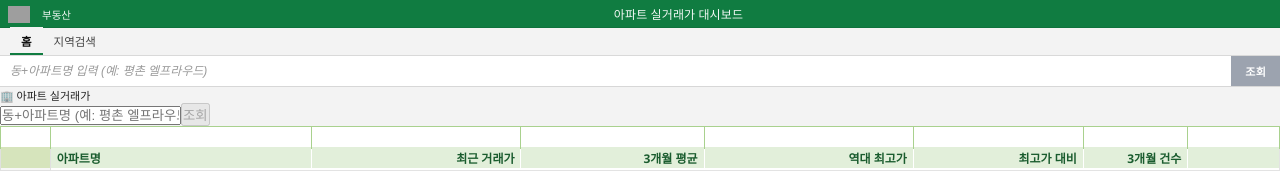
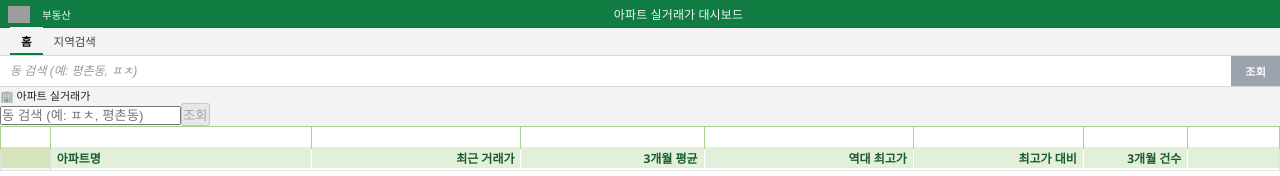
Before and after one commit to snh1357-ctrl/boodongsan, a React (Vite) app: page / in a window 1280 px wide. Shown: the top 176 px of the page. Built offline with nearby package versions, Linux system fonts and the light colour scheme; grey boxes are pictures that could not be loaded.

Commit message:
feat: 아파트명 API 실시간 조회 + 초성 검색 (동 선택 후 아파트명 자동완성)

```diff
--- a/src/components/SearchBar.tsx
+++ b/src/components/SearchBar.tsx
@@ -1,5 +1,4 @@
 // src/components/SearchBar.tsx
-// Smart single-input search: "평촌 엘프라우드" → splits tokens, matches 동, rest = aptName
 import { useState, useEffect, useRef } from 'react'
 import type { BjdongEntry } from '../types'
 
@@ -7,11 +6,6 @@ interface Props {
   bjdong: BjdongEntry[]
   onSearch: (dongCode: string, aptName: string) => void
   loading: boolean
-}
-
-interface Suggestion {
-  entry: BjdongEntry
-  aptName: string // remaining tokens after removing matched location word
 }
 
 const CHOSUNG = ['ㄱ','ㄲ','ㄴ','ㄷ','ㄸ','ㄹ','ㅁ','ㅂ','ㅃ','ㅅ','ㅆ','ㅇ','ㅈ','ㅉ','ㅊ','ㅋ','ㅌ','ㅍ','ㅎ']
@@ -24,146 +18,186 @@ function toChosung(str: string): string {
   }).join('')
 }
 
-function matchesTok(target: string, tok: string): boolean {
-  if (target.includes(tok)) return true
-  // 초성 검색: tok이 전부 초성 자모일 때
-  const isChosung = [...tok].every(c => CHOSUNG.includes(c))
-  if (isChosung) return toChosung(target).includes(tok)
+function matches(target: string, q: string): boolean {
+  if (target.includes(q)) return true
+  const isChosung = [...q].every(c => CHOSUNG.includes(c))
+  if (isChosung) return toChosung(target).includes(q)
   return false
 }
 
-function buildSuggestions(query: string, bjdong: BjdongEntry[]): Suggestion[] {
+function getDongSuggestions(query: string, bjdong: BjdongEntry[]) {
   const q = query.trim()
   if (!q) return []
+  return bjdong.filter(e => matches(e.emdNm, q) || matches(e.sigunguNm + ' ' + e.emdNm, q)).slice(0, 8)
+}
 
-  const tokens = q.split(/\s+/)
-  const seen = new Set<string>()
-  const results: Suggestion[] = []
+function getAptSuggestions(query: string, aptList: string[]): string[] {
+  const q = query.trim()
+  if (!q) return aptList.slice(0, 8)
+  return aptList.filter(name => matches(name, q)).slice(0, 8)
+}
 
-  // Try each token as a potential location match
-  for (let i = 0; i < tokens.length; i++) {
-    const tok = tokens[i]
-    if (tok.length < 1) continue
-    const matches = bjdong.filter(e => matchesTok(e.emdNm, tok) || matchesTok(e.fullNm, tok))
-    for (const entry of matches) {
-      if (seen.has(entry.fullNm)) continue
-      seen.add(entry.fullNm)
-      const aptName = tokens.filter((_, j) => j !== i).join(' ')
-      results.push({ entry, aptName })
-      if (results.length >= 8) return results
+export function SearchBar({ bjdong, onSearch, loading }: Props) {
+  // Phase 1: dong selection
+  const [dongQuery, setDongQuery] = useState('')
+  const [selectedDong, setSelectedDong] = useState<BjdongEntry | null>(null)
+  const [dongSuggestions, setDongSuggestions] = useState<BjdongEntry[]>([])
+
+  // Phase 2: apt name selection
+  const [aptQuery, setAptQuery] = useState('')
+  const [aptList, setAptList] = useState<string[]>([])
+  const [aptLoading, setAptLoading] = useState(false)
+  const [aptSuggestions, setAptSuggestions] = useState<string[]>([])
+
+  const [activeIdx, setActiveIdx] = useState(-1)
+  const aptInputRef = useRef<HTMLInputElement>(null)
+  const dongInputRef = useRef<HTMLInputElement>(null)
+
+  // Update dong suggestions as user types
+  useEffect(() => {
+    if (selectedDong) { setDongSuggestions([]); return }
+    setDongSuggestions(getDongSuggestions(dongQuery, bjdong))
+    setActiveIdx(-1)
+  }, [dongQuery, bjdong, selectedDong])
+
+  // Fetch apt list when dong is selected
+  useEffect(() => {
+    if (!selectedDong) { setAptList([]); return }
+    setAptLoading(true)
+    fetch(`/api/apt-list?dongCode=${selectedDong.code}`)
+      .then(r => r.json())
+      .then((names: string[]) => { setAptList(names); setAptLoading(false) })
+      .catch(() => setAptLoading(false))
+  }, [selectedDong])
+
+  // Update apt suggestions as user types
+  useEffect(() => {
+    if (!selectedDong) return
+    setAptSuggestions(getAptSuggestions(aptQuery, aptList))
+    setActiveIdx(-1)
+  }, [aptQuery, aptList, selectedDong])
+
+  const selectDong = (entry: BjdongEntry) => {
+    setSelectedDong(entry)
+    setDongQuery('')
+    setDongSuggestions([])
+    setAptQuery('')
+    setActiveIdx(-1)
+    setTimeout(() => aptInputRef.current?.focus(), 50)
+  }
+
+  const clearDong = () => {
+    setSelectedDong(null)
+    setDongQuery('')
+    setAptQuery('')
+    setAptList([])
+    setAptSuggestions([])
+    setTimeout(() => dongInputRef.current?.focus(), 50)
+  }
+
+  const selectApt = (name: string) => {
+    setAptQuery(name)
+    setAptSuggestions([])
+    setActiveIdx(-1)
+    if (selectedDong) onSearch(selectedDong.code, name)
+  }
+
+  const handleSubmit = () => {
+    if (!selectedDong || !aptQuery.trim()) return
+    onSearch(selectedDong.code, aptQuery.trim())
+  }
+
+  // Keyboard nav — shared for both dropdowns
+  const activeSuggestions: string[] = selectedDong
+    ? aptSuggestions.map(s => s)
+    : dongSuggestions.map(e => e.fullNm)
+
+  const handleDongKeyDown = (e: React.KeyboardEvent) => {
+    if (dongSuggestions.length > 0) {
+      if (e.key === 'ArrowDown') { e.preventDefault(); setActiveIdx(i => Math.min(i + 1, dongSuggestions.length - 1)) }
+      else if (e.key === 'ArrowUp') { e.preventDefault(); setActiveIdx(i => Math.max(i - 1, -1)) }
+      else if (e.key === 'Enter' && activeIdx >= 0) { e.preventDefault(); selectDong(dongSuggestions[activeIdx]) }
     }
   }
 
-  // fallback: match full query against fullNm
-  if (results.length === 0) {
-    const matches = bjdong.filter(e => matchesTok(e.fullNm, q) || matchesTok(e.emdNm, q))
-    for (const entry of matches.slice(0, 8)) {
-      results.push({ entry, aptName: '' })
-    }
+  const handleAptKeyDown = (e: React.KeyboardEvent) => {
+    if (aptSuggestions.length > 0) {
+      if (e.key === 'ArrowDown') { e.preventDefault(); setActiveIdx(i => Math.min(i + 1, aptSuggestions.length - 1)) }
+      else if (e.key === 'ArrowUp') { e.preventDefault(); setActiveIdx(i => Math.max(i - 1, -1)) }
+      else if (e.key === 'Enter' && activeIdx >= 0) { e.preventDefault(); selectApt(aptSuggestions[activeIdx]) }
+      else if (e.key === 'Enter') handleSubmit()
+    } else if (e.key === 'Enter') handleSubmit()
   }
 
-  return results
+  const chipStyle: React.CSSProperties = {
+    display: 'inline-flex', alignItems: 'center', gap: 3,
+    background: '#e8f5e9', border: '1px solid #4caf50', borderRadius: 3,
+    padding: '2px 7px', fontSize: 12, whiteSpace: 'nowrap', flexShrink: 0, marginLeft: 6,
   }
-
-export function SearchBar({ bjdong, onSearch, loading }: Props) {
-  const [query, setQuery] = useState('')
-  const [suggestions, setSuggestions] = useState<Suggestion[]>([])
-  const [selected, setSelected] = useState<{ entry: BjdongEntry; aptName: string } | null>(null)
-  const [activeIdx, setActiveIdx] = useState(-1)
-  const inputRef = useRef<HTMLInputElement>(null)
-
-  useEffect(() => {
-    if (selected) { setSuggestions([]); return }
-    setSuggestions(buildSuggestions(query, bjdong))
-    setActiveIdx(-1)
-  }, [query, bjdong, selected])
-
-  const handleSelect = (s: Suggestion) => {
-    setSelected(s)
-    setQuery(s.aptName || '')
-    setSuggestions([])
-    setActiveIdx(-1)
-    setTimeout(() => inputRef.current?.focus(), 0)
-  }
-
-  const handleSubmit = () => {
-    if (!selected) return
-    const aptName = query.trim()
-    if (!aptName) return
-    onSearch(selected.entry.code, aptName)
-  }
-
-  const handleKeyDown = (e: React.KeyboardEvent) => {
-    if (suggestions.length > 0) {
-      if (e.key === 'ArrowDown') { e.preventDefault(); setActiveIdx(i => Math.min(i + 1, suggestions.length - 1)) }
-      else if (e.key === 'ArrowUp') { e.preventDefault(); setActiveIdx(i => Math.max(i - 1, -1)) }
-      else if (e.key === 'Enter' && activeIdx >= 0) { e.preventDefault(); handleSelect(suggestions[activeIdx]) }
-      else if (e.key === 'Enter') handleSubmit()
-    } else {
-      if (e.key === 'Enter') handleSubmit()
-    }
-  }
-
-  const clearSelected = () => {
-    setSelected(null)
-    setQuery('')
-    setSuggestions([])
-    setTimeout(() => inputRef.current?.focus(), 0)
-  }
-
-  const placeholder = selected
-    ? `아파트명 입력 (예: 엘프라우드)`
-    : `동+아파트명 입력 (예: 평촌 엘프라우드)`
 
   return (
     <>
       {/* 데스크톱: Formula Bar */}
       <div className="xl-fbar">
-        <div style={{ display: 'flex', alignItems: 'center', flex: 1, position: 'relative' }}>
-          {selected && (
-            <span style={{
-              display: 'flex', alignItems: 'center', gap: 4,
-              background: '#e8f5e9', border: '1px solid #4caf50', borderRadius: 3,
-              padding: '2px 6px', marginLeft: 6, marginRight: 4,
-              fontSize: 12, whiteSpace: 'nowrap', flexShrink: 0
-            }}>
-              {selected.entry.emdNm}
-              <button
-                onClick={clearSelected}
-                style={{ background: 'none', border: 'none', cursor: 'pointer', padding: 0, marginLeft: 2, lineHeight: 1, color: '#555', fontSize: 13 }}
-                title="지역 변경"
-              >×</button>
-            </span>
-          )}
+        <div style={{ display: 'flex', alignItems: 'center', flex: 1, position: 'relative', overflow: 'visible' }}>
+
+          {/* Phase 1: 동 검색 */}
+          {!selectedDong ? (
+            <>
               <input
-            ref={inputRef}
+                ref={dongInputRef}
                 className="xl-finput"
-            placeholder={placeholder}
-            value={query}
-            onChange={e => { setQuery(e.target.value); if (selected) setSelected(null) }}
-            onKeyDown={handleKeyDown}
+                placeholder="동 검색 (예: 평촌동, ㅍㅊ)"
+                value={dongQuery}
+                onChange={e => setDongQuery(e.target.value)}
+                onKeyDown={handleDongKeyDown}
                 style={{ flex: 1 }}
               />
-          {suggestions.length > 0 && (
-            <div className="autocomplete-list" style={{ position: 'absolute', top: '100%', left: 0, zIndex: 100, width: 320 }}>
-              {suggestions.map((s, i) => (
-                <div
-                  key={s.entry.fullNm}
-                  className={`autocomplete-item${i === activeIdx ? ' active' : ''}`}
-                  onClick={() => handleSelect(s)}
-                >
-                  <span className="ac-symbol">{s.entry.emdNm}</span>
-                  <span className="ac-name">{s.entry.sidoNm} {s.entry.sigunguNm}</span>
-                  {s.aptName && <span style={{ marginLeft: 6, color: '#888', fontSize: 11 }}>→ "{s.aptName}"</span>}
+              {dongSuggestions.length > 0 && (
+                <div className="autocomplete-list" style={{ position: 'absolute', top: '100%', left: 0, zIndex: 100, width: 300 }}>
+                  {dongSuggestions.map((e, i) => (
+                    <div key={e.fullNm} className={`autocomplete-item${i === activeIdx ? ' active' : ''}`} onClick={() => selectDong(e)}>
+                      <span className="ac-symbol">{e.emdNm}</span>
+                      <span className="ac-name">{e.sidoNm} {e.sigunguNm}</span>
                     </div>
                   ))}
                 </div>
               )}
+            </>
+          ) : (
+            <>
+              {/* Phase 2: 동 선택됨 → 아파트명 입력 */}
+              <span style={chipStyle}>
+                {selectedDong.emdNm}
+                <button onClick={clearDong} style={{ background: 'none', border: 'none', cursor: 'pointer', padding: 0, color: '#555', fontSize: 14, lineHeight: 1 }}>×</button>
+              </span>
+              <input
+                ref={aptInputRef}
+                className="xl-finput"
+                placeholder={aptLoading ? '아파트 목록 불러오는 중…' : '아파트명 또는 초성 (예: ㅇㄹㅍ)'}
+                value={aptQuery}
+                onChange={e => setAptQuery(e.target.value)}
+                onKeyDown={handleAptKeyDown}
+                style={{ flex: 1 }}
+                disabled={aptLoading}
+              />
+              {aptSuggestions.length > 0 && (
+                <div className="autocomplete-list" style={{ position: 'absolute', top: '100%', left: 0, zIndex: 100, width: 320 }}>
+                  {aptSuggestions.map((name, i) => (
+                    <div key={name} className={`autocomplete-item${i === activeIdx ? ' active' : ''}`} onClick={() => selectApt(name)}>
+                      <span className="ac-symbol">{name}</span>
                     </div>
+                  ))}
+                </div>
+              )}
+            </>
+          )}
+        </div>
+
         <button
           className="xl-addbtn"
           onClick={handleSubmit}
-          disabled={!selected || !query.trim() || loading}
+          disabled={!selectedDong || !aptQuery.trim() || loading || aptLoading}
         >
           {loading ? '조회중…' : '조회'}
         </button>
@@ -175,32 +209,48 @@ export function SearchBar({ bjdong, onSearch, loading }: Props) {
           <span className="mob-title">🏢 아파트 실거래가</span>
         </div>
         <div className="mob-row2">
-          {selected && (
-            <span style={{ background: '#e8f5e9', border: '1px solid #4caf50', borderRadius: 3, padding: '2px 5px', fontSize: 11, whiteSpace: 'nowrap' }}>
-              {selected.entry.emdNm}
-              <button onClick={clearSelected} style={{ background: 'none', border: 'none', cursor: 'pointer', padding: '0 0 0 3px', color: '#555' }}>×</button>
+          {!selectedDong ? (
+            <input
+              placeholder="동 검색 (예: ㅍㅊ, 평촌동)"
+              value={dongQuery}
+              onChange={e => setDongQuery(e.target.value)}
+              onKeyDown={handleDongKeyDown}
+            />
+          ) : (
+            <>
+              <span style={{ ...chipStyle, fontSize: 11, marginLeft: 0 }}>
+                {selectedDong.emdNm}
+                <button onClick={clearDong} style={{ background: 'none', border: 'none', cursor: 'pointer', padding: 0, color: '#555' }}>×</button>
               </span>
+              <input
+                placeholder={aptLoading ? '불러오는 중…' : '아파트명 (ㄱㄴㄷ 초성 가능)'}
+                value={aptQuery}
+                onChange={e => setAptQuery(e.target.value)}
+                onKeyDown={handleAptKeyDown}
+                disabled={aptLoading}
+              />
+            </>
           )}
-          <input
-            placeholder={selected ? '아파트명' : '동+아파트명 (예: 평촌 엘프라우드)'}
-            value={query}
-            onChange={e => { setQuery(e.target.value); if (selected) setSelected(null) }}
-            onKeyDown={handleKeyDown}
-          />
-          <button className="mob-addbtn" onClick={handleSubmit} disabled={!selected || !query.trim() || loading}>
+          <button className="mob-addbtn" onClick={handleSubmit} disabled={!selectedDong || !aptQuery.trim() || loading}>
             {loading ? '…' : '조회'}
           </button>
         </div>
-        {suggestions.length > 0 && (
+
+        {/* 모바일 드롭다운 */}
+        {!selectedDong && dongSuggestions.length > 0 && (
           <div style={{ background: '#fff', border: '1px solid #ccc', borderTop: 'none' }}>
-            {suggestions.map((s, i) => (
-              <div
-                key={s.entry.fullNm}
-                style={{ padding: '6px 10px', cursor: 'pointer', background: i === activeIdx ? '#f0f7f0' : 'transparent', fontSize: 13 }}
-                onClick={() => handleSelect(s)}
-              >
-                <strong>{s.entry.emdNm}</strong> <span style={{ color: '#888', fontSize: 11 }}>{s.entry.sidoNm} {s.entry.sigunguNm}</span>
-                {s.aptName && <span style={{ color: '#4caf50', fontSize: 11 }}> → "{s.aptName}"</span>}
+            {dongSuggestions.map((e, i) => (
+              <div key={e.fullNm} style={{ padding: '7px 10px', cursor: 'pointer', background: i === activeIdx ? '#f0f7f0' : 'transparent', fontSize: 13 }} onClick={() => selectDong(e)}>
+                <strong>{e.emdNm}</strong> <span style={{ color: '#888', fontSize: 11 }}>{e.sidoNm} {e.sigunguNm}</span>
+              </div>
+            ))}
+          </div>
+        )}
+        {selectedDong && aptSuggestions.length > 0 && (
+          <div style={{ background: '#fff', border: '1px solid #ccc', borderTop: 'none' }}>
+            {aptSuggestions.map((name, i) => (
+              <div key={name} style={{ padding: '7px 10px', cursor: 'pointer', background: i === activeIdx ? '#f0f7f0' : 'transparent', fontSize: 13 }} onClick={() => selectApt(name)}>
+                {name}
               </div>
             ))}
           </div>
```
Also changed, not shown: 1 other file (tests, documents, lock files or other folders). Lines whose indentation alone changed are shown as unchanged.
